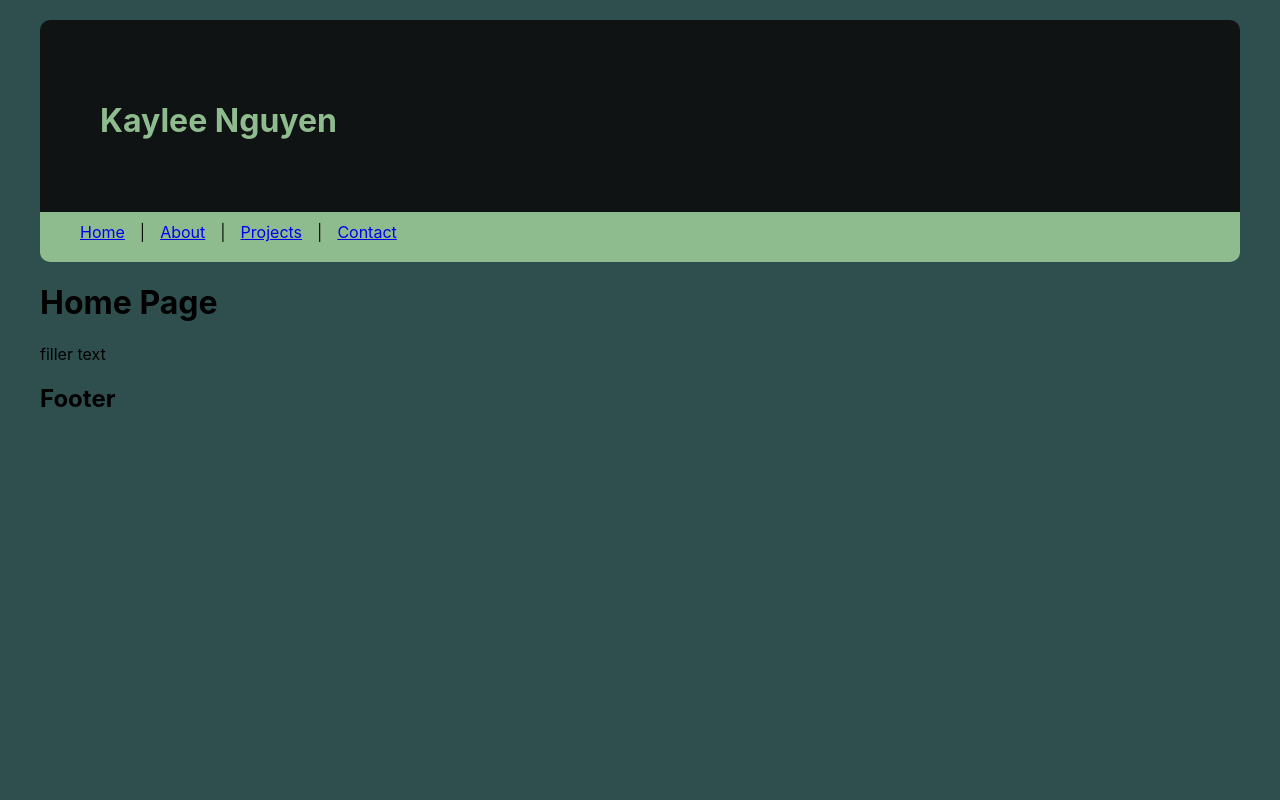
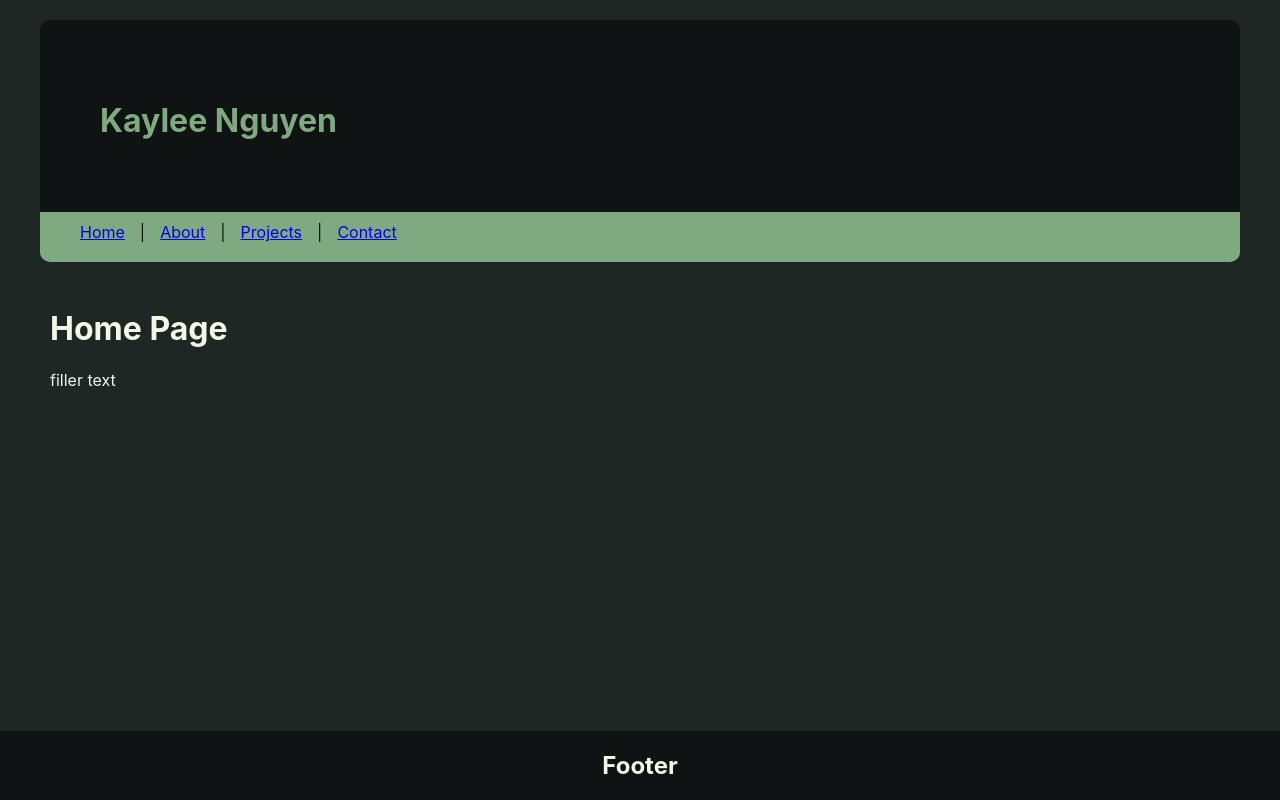
Before and after one commit to kn7767/react-portfolio, a React (Create React App) app: page / in a window 1280 px wide. Built offline with nearby package versions, Linux system fonts and the light colour scheme.

Commit message:
need to add project link and photos

```diff
--- a/src/App.css
+++ b/src/App.css
@@ -1,6 +1,6 @@
 :root {
-  --green1: darkseagreen;
-  --green2: darkslategray;
+  --green1: rgb(127, 170, 127);
+  --green2: rgb(31, 39, 36);
   --green3: rgb(16, 19, 19);
   --white: rgb(241, 248, 230);
 }
@@ -55,6 +55,71 @@ body {
   padding: 0px 15px 0px 15px;
 }
 
+.projects {
+  display: flex;
+  justify-content: space-between;
+  text-align: center;
+  margin-bottom: 200px;
+}
+
+.container2 > div > img {
+  height: 150px;
+  width: auto;
+  border-radius: 5px;
+  border: 5px black solid;
+}
+.container2 > div > a {
+  color: var(--white);
+  text-decoration: none;
+}
+.container2 > div > a:hover {
+  background-color: var(--green1);
+  padding: 5px;
+  border-radius: 5px;
+  transition: .5s;
+}
+
+.container2 {
+  padding: 10px;
+}
+.container2 > h1 {
+  color: var(--white);
+}
+.container2 > p {
+  color: var(--white);
+}
+.container2 > div > h3 {
+  color: var(--white);
+}
+
+.contact-info {
+  list-style: none;
+  padding-bottom: 10px;;
+}
+
+.contact-info > a {
+  color: var(--white);
+  text-decoration: none;
+}
+.contact-info > a:hover {
+  color: white;
+  background-color: var(--green1);
+  padding-bottom: 0;
+  padding: 5px;
+  border-radius: 10px;
+  transition: .5s;
+}
+
+footer {
+  position: fixed;
+  left: 0;
+  bottom: 0;
+  width: 100%;
+  background-color:var(--green3);
+  color: var(--white);
+  text-align: center;
+}
+
 @media (prefers-reduced-motion: no-preference) {
   .App-logo {
     animation: App-logo-spin infinite 20s linear;
--- a/src/components/pages/about.js
+++ b/src/components/pages/about.js
@@ -2,10 +2,10 @@ import React from 'react';
 
 function About() {
     return (
-        <div className="about">
-            <h4 className="about-title">
+        <div className="container2">
+            <h1 className="about-title">
                 About me
-            </h4>
+            </h1>
             <p>
                 poopoopeepee
             </p>
--- a/src/components/pages/contact.js
+++ b/src/components/pages/contact.js
@@ -2,10 +2,16 @@ import React from 'react';
 
 function Contact() {
     return (
-        <div>
-            <h4>Contact me!</h4>
-            <a href = "mailto: knguy219@ucr.edu">Send Email</a>
-            <a href = "https://github.com/kn7767">GitHub</a>
+        <div className='container2'>
+            <h1>Contact me!</h1>
+            <ul>
+                <li className='contact-info'>
+                    <a href = "mailto: knguy219@ucr.edu">Send Email</a>
+                </li>
+                <li className='contact-info'>
+                    <a href = "https://github.com/kn7767">GitHub</a>
+                </li>
+            </ul>
         </div>
     );
 }
--- a/src/components/pages/home.js
+++ b/src/components/pages/home.js
@@ -2,7 +2,7 @@ import React from 'react';
 
 export default function Home() {
   return (
-    <div>
+    <div className='container2'>
       <h1>Home Page</h1>
       <p>
         filler text
--- a/src/components/pages/portfolio.js
+++ b/src/components/pages/portfolio.js
@@ -2,22 +2,38 @@ import React from 'react';
 
 function Portfolio() {
     return (
-        <div className='projects'>
+        <div className='container2 projects'>
             <div className="project-1">
                 <h3>Project 1</h3>
-                {/* image, link */}
+                    <img src='https://i.ytimg.com/vi/4ZNixy_AD34/maxresdefault.jpg' alt="filler"></img>
+                    <br></br>
+                    <a href="https://github.com/kn7767/tech-blog">
+                        Project Link
+                    </a>
             </div>
             <div className="project-2">
                 <h3>Project 2</h3>
-                {/* image, link */}
+                <img src='https://i.ytimg.com/vi/4ZNixy_AD34/maxresdefault.jpg' alt="filler"></img>
+                    <br></br>
+                    <a href="">
+                        Project Link
+                    </a>
             </div>
             <div className="project-3">
                 <h3>Project 3</h3>
-                {/* image, link */}
+                <img src='https://i.ytimg.com/vi/4ZNixy_AD34/maxresdefault.jpg' alt="filler"></img>
+                    <br></br>
+                    <a href="">
+                        Project Link
+                    </a>
             </div>
             <div className="project-4">
                 <h3>Project 4</h3>
-                {/* image, link */}
+                <img src='https://i.ytimg.com/vi/4ZNixy_AD34/maxresdefault.jpg' alt="filler"></img>
+                    <br></br>
+                    <a href="">
+                        Project Link
+                    </a>
             </div>
         </div>
     )
```
Also changed, not shown: src/components/pages/assets/filler.jpg (added).
